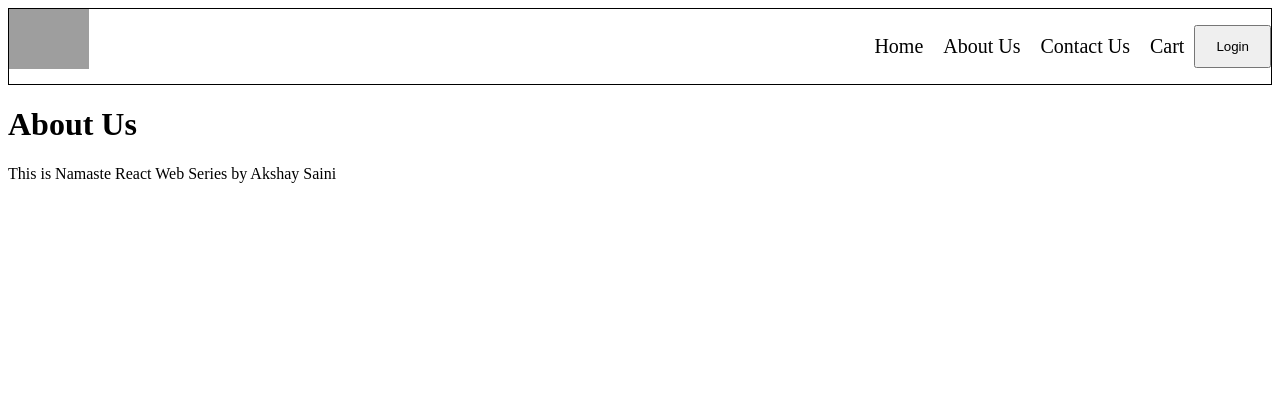
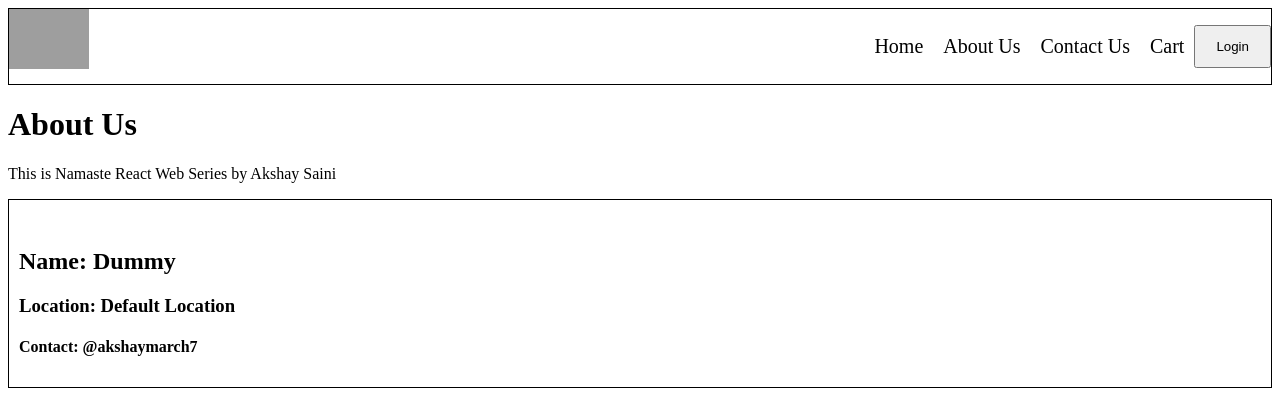
Before and after one commit to arkadx13/namaste-react, a React (Vite) app: page /about in a window 1280 px wide. Shown: the top 394 px of the page. Built offline with nearby package versions, Linux system fonts and the light colour scheme; no server answers; grey boxes are pictures that could not be loaded.

Commit message:
added About page user card

```diff
--- a/index.css
+++ b/index.css
@@ -102,3 +102,8 @@ a {
   text-decoration: none;
   color: black;
 }
+
+.user-card {
+  padding: 10px;
+  border: 1px solid black;
+}
--- a/src/components/About.js
+++ b/src/components/About.js
@@ -1,10 +1,27 @@
-const About = () => {
+import User from "./User";
+import UserClass from "./UserClass";
+import { Component } from "react";
+
+class About extends Component {
+  constructor(props) {
+    super(props);
+    // console.log("Parents Constructor");
+  }
+
+  componentDidMount() {
+    // console.log("Parent Component Did Mount ");
+  }
+
+  render() {
+    // console.log("Parent Render");
     return (
       <div>
         <h1>About Us</h1>
         <p>This is Namaste React Web Series by Akshay Saini</p>
+        <UserClass name={"1st"} location={"Dehradun"} />
       </div>
     );
-};
+  }
+}
 
 export default About;
--- /dev/null
+++ b/src/components/User.js
@@ -0,0 +1,20 @@
+import { useState } from "react";
+
+const User = (props) => {
+  const { name, location } = props;
+  const [count] = useState(0);
+  const [count2] = useState(1);
+
+  return (
+    <div className="user-card">
+      <h1>Count = {count}</h1>
+      <h1>Count2 = {count2}</h1>
+
+      <h2>Name: {name}</h2>
+      <h3>Location: {location}</h3>
+      <h4>Contact: @akshaymarch7</h4>
+    </div>
+  );
+};
+
+export default User;
--- /dev/null
+++ b/src/components/UserClass.js
@@ -0,0 +1,50 @@
+import React from "react";
+
+class UserClass extends React.Component {
+  constructor(props) {
+    super(props);
+    this.state = {
+      userInfo: {
+        name: "Dummy",
+        location: "Default Location",
+      },
+    };
+
+    console.log("Child Constructor");
+  }
+
+  async componentDidMount() {
+    console.log("Child Component Did Mount");
+
+    const data = await fetch("https://api.github.com/users/akshaymarch7");
+    const json = await data.json();
+    console.log(json);
+    this.setState({
+      userInfo: json,
+    });
+  }
+
+  componentDidUpdate() {
+    console.log("***Child Component Did Update");
+  }
+
+  componentWillUnmount() {
+    console.log("_____Child Component Will Unmount");
+  }
+
+  render() {
+    const { name, location, avatar_url } = this.state.userInfo;
+    console.log("Child Render");
+
+    return (
+      <div className="user-card">
+        <img src={avatar_url} />
+        <h2>Name: {name}</h2>
+        <h3>Location: {location}</h3>
+        <h4>Contact: @akshaymarch7</h4>
+      </div>
+    );
+  }
+}
+
+export default UserClass;
```
Also changed, not shown: 1 other file (tests, documents, lock files or other folders). Lines whose indentation alone changed are shown as unchanged.
